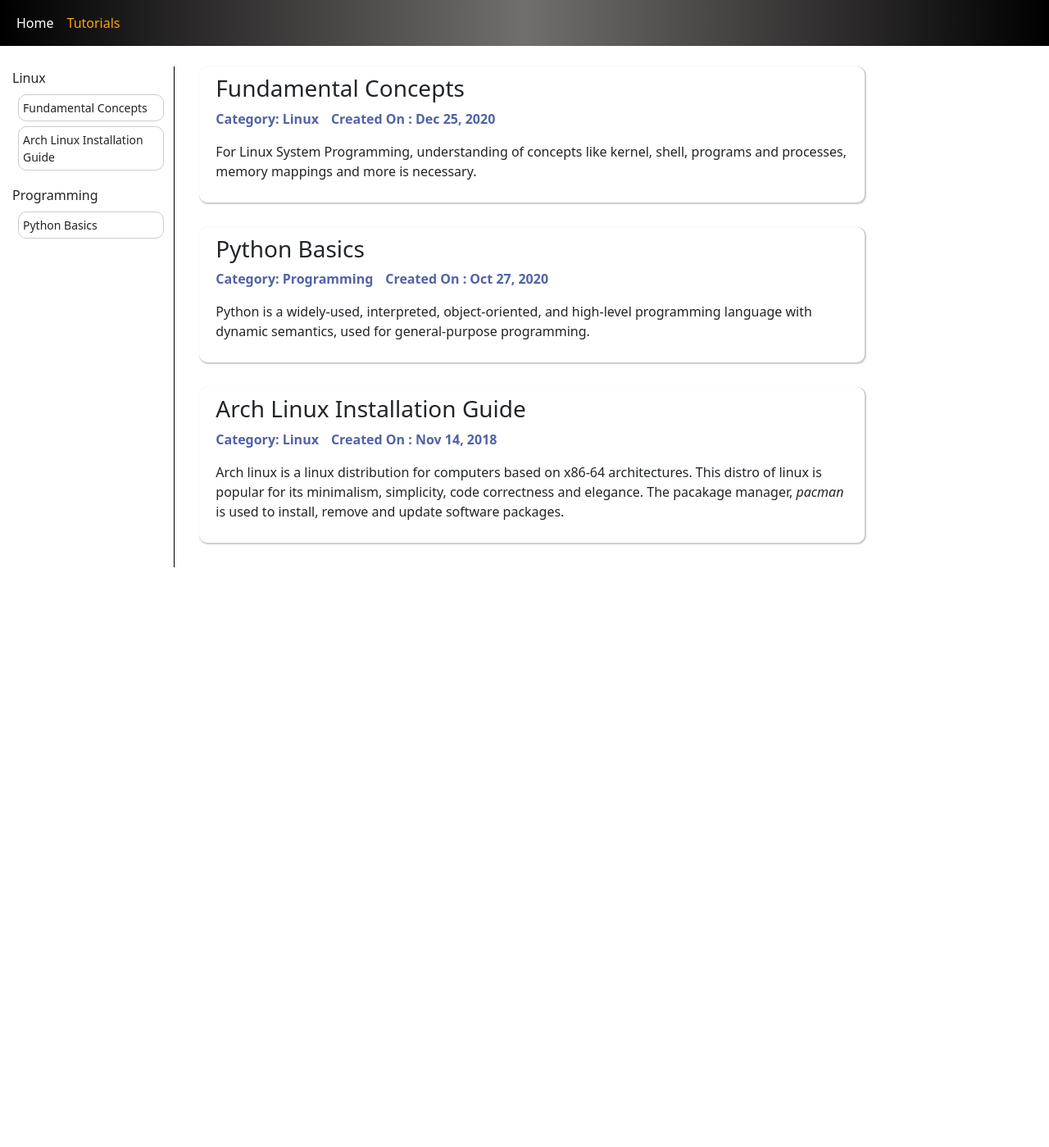
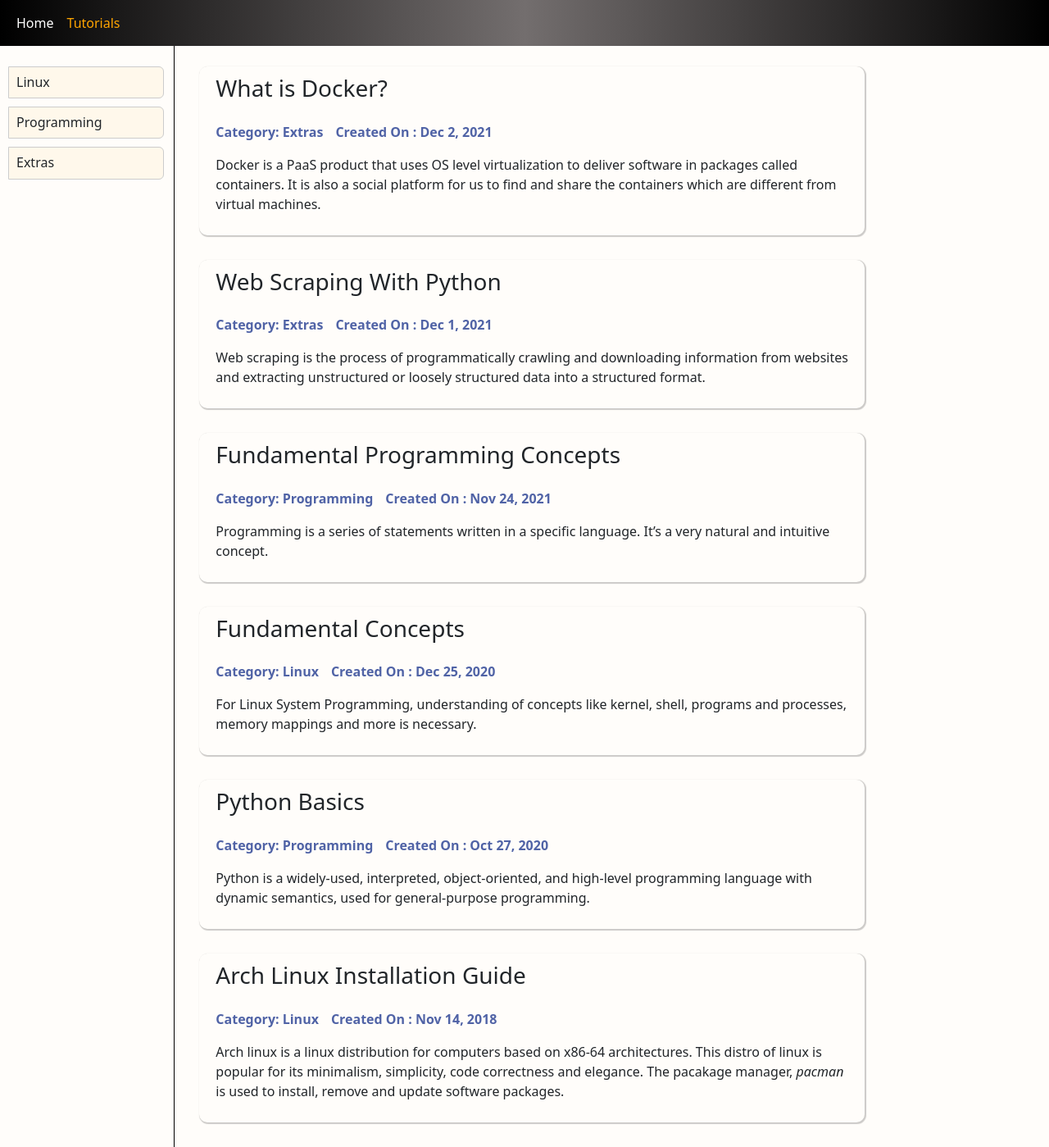
Before and after one commit to gkaucha/gkaucha.github.io, a Jekyll site: the page built from tutorials.html, in a window 1280 px wide. Shown: the whole page at 82% size. Built offline with Jekyll 4.4.1, drawn with Linux system fonts in a browser that asks for light colours; before the commit the page ends 900 px from its top, so only the background shows below that.

Commit message:
desing & content update

```diff
--- a/_includes/tutorial_sidebar.html
+++ b/_includes/tutorial_sidebar.html
@@ -4,7 +4,6 @@
     {% capture category_name %}{{ category | first }}{% endcapture %}
           <div class="tutorial__category">
               <h5>{{ category_name }}</h5>
-          </div>
 
               <div class="tutorial__sidebar--list">
                 <ul>
@@ -17,5 +16,8 @@
 
               </div>
 
+          </div>
+
+
 {% endfor %}
 </div>
--- a/_layouts/default.html
+++ b/_layouts/default.html
@@ -8,5 +8,7 @@
   <body>
     {% include navigation.html %}
     {{ content }}
+
+    <script src="/assets/js/script.js"></script>
   </body>
 </html>
--- /dev/null
+++ b/_posts/2021-11-24-Understanding-the-blockchain.md
@@ -0,0 +1,9 @@
+---
+layout: post
+title: Fundamental Programming Concepts
+categories: Programming
+---
+Programming is a series of statements written in a specific language. It's a very
+natural and intuitive concept.
+
+<!--continue-->
--- /dev/null
+++ b/_posts/2021-11-31-Web-Scraping.md
@@ -0,0 +1,9 @@
+---
+layout: post
+title: Web Scraping With Python
+categories: Extras
+---
+
+Web scraping is the process of programmatically crawling and downloading information from websites and extracting unstructured or loosely structured data into a structured format.
+
+<!--continue-->
--- /dev/null
+++ b/_posts/2021-12-02-Docker.md
@@ -0,0 +1,120 @@
+---
+layout: post
+title: What is Docker?
+categories: Extras
+---
+
+Docker is a PaaS product that uses OS level virtualization to deliver software in packages called containers.
+It is also a social platform for us to find and share the containers which are different from virtual machines.
+
+<!--continue-->
+
+
+- A client program name Docker.
+- A server program that manages a linux system.
+- A program that builds containers from code.
+- A service that distributes containers.
+- A company that does all of above.
+
+## What is a Container?
+
+A container is a self-contained sealed unit of software. It contains codes, configs, processess, networking, dependencies and operating system.
+
+
+### Confirm Docker installation
+<pre>
+$ docker
+$ docker info
+</pre>
+
+
+### Using Docker
+
+#### Docker Flow : Images to containers
+<pre>
+$ docker images                               // list all the docker images
+$ docker run -ti ubuntu:latest bash           // takes image and creates a running container containing ubuntu
+  # ls
+  # cat /etc/lsb-release
+  # exit
+$ docker ps --format=$FORMAT                  // list running docker images in vertical format
+</pre>
+
+- Images are the fixed points.
+- _docker run_ creates a running container. When we exit the container, it's still there in the stopped containers.
+- to see all the containers : $ docker ps -a
+- to see the last stopped container : $ docker ps -l --format=$FORMAT
+
+#### Docker Flow : Containers to Images
+
+Container ID and Image ID are different.
+
+<pre>
+$ docker run -ti ubuntu bash                       // creates a new running container containing latest ubuntu
+$ touch Hello-World-File                          // create a new file in container
+$ exit                                            // exit the container
+$ docker ps -l --format=$FORMAT                   // look most recently exited container
+$ docker commit [container ID]                    // makes the image out of the container id and prints image ID
+$ docker tag [ImageID] [image-name-1]                 // creates repository (image) name tag
+$ docker images                                   // list all the docker images
+$ docker run -ti [image-name] bash                // runs the image and confirm the file we created earlier
+$ docker commit [Container NAMES] [image-name-2]  // creates image name from container name escaping tag
+$ docker images
+</pre>
+
+#### Run processes in containers
+
+<pre>
+$ docker run -rm  -ti ubuntu sleep 5      // starts a container, sleeps for 5, exits and gets deleted
+$ docker run -ti ubuntu bash -c "sleep 3; echo all done"     // first starts container process and sleeps for 3 seconds and then echoes
+
+$ docker run -d -ti ubuntu bash     // starts docker as detached
+$ docker attach [container NAMES]   // takes back to the specified container
+$ docker ps                        // list docker processes
+</pre>
+
+Also we can detach from running container using : Ctrl-p Ctrl-q
+
+##### Running more things in container
+<pre>
+$ docker exec -ti [container NAMES] bash                  // starts  process called bash in an existing container
+</pre>
+
+### Manage Containers
+
+#### Logs
+<pre>
+$ docker run --name example -d ubuntu bash -c "lose /etc/password"   // creates "example" container and tries to execute command
+$ docker logs example                                                //prints the logs of example container
+</pre>
+
+### Stopping and Removing Containers
+<pre>
+$ docker kill [container_name]        // kills container to make them stopped
+$ docker rm [container_name]          // explicity removes stopped container
+</pre>
+
+### Resource Constraints
+
+<pre>
+$ docker run --memory maximum-allowed-memory image-name command  // sets memory limit
+
+$ docker run --cpu-shares           // CPU limits related to other containers
+$ docker run --cpu-quota          //  CPU limit in general
+
+</pre>
+
+
+### Note
+
+1. Don't let containers fetch dependencies when they start.
+2. Don't leave important things in unnamed stopped containers.
+
+
+### Container Networking
+
+- Programs is containers are isolated from the internet by default.
+- Containers can be grouped into "private" networks.
+- Who can connect to whom can be explicitly choosen.
+- Expose ports to let connections in
+- Private networks to connect between containers.
--- a/_sass/main.scss
+++ b/_sass/main.scss
@@ -1,5 +1,8 @@
     // typography
 
+    body{
+        background: lighten(#ffedcc,9%);
+    }
 
     ul {
         list-style: none;
@@ -21,24 +24,33 @@
 
     .tutorial {
 
-        padding-top: 25px;
-
         &__category {
-            padding: 5px;
-            margin-bottom: 5px;
+            cursor: pointer;
+            margin-bottom:5px;
             h5{
-                margin-bottom:0;
+                margin-bottom: 10px;
+                border: 1px solid #ccc;
+                background:lighten(#ffedcc,6%);
+                padding: 9px;
+                border-radius: 0px 6px 6px 0px;
             }
         }
         &__sidebar {
             // width: 20%;
+            padding-top: 25px;
             padding-left: 10px;
             border-right: 1px solid rgb(0,0,0);
 
             &--list{
                 padding-left: 12px;
+                display: none;
+
+                &.show{
+                    display: block !important;
+                }
                 ul{
                     padding-left: 0;
+                    margin-bottom: 15px;
                     li{
 
                         &:not(:last-child){
@@ -66,7 +78,7 @@
 
         &__content {
             padding-left: 30px;
-
+            padding-top: 25px;
             a{
                 display: block;
                  box-shadow: 1px 1px 1px 1px rgba(0,0,0,.2);
@@ -97,4 +109,27 @@
             padding-bottom: 30px;
         }
 
+        &__body{
+            pre {
+                background: lighten(#000,9%);
+                color: #fff;
+                padding: 9px 15px;
+                border-radius: 6px;
+            }
+
+            #note{
+                background: darken(#6ab0de,1%);
+                color: #fff;
+                padding: 9px 15px;
+                border-radius: 6px 6px 0px 0px;
+                margin-bottom: 0px;
+
+                & + ol, & + p{
+                    background: lighten(#6ab0de,12%);
+                    padding: 15px 30px;
+                    border-radius: 0px 0px 6px 6px;
+                }
+            }
+        }
+
     }
--- a/assets/css/bootstrap/_reboot.scss
+++ b/assets/css/bootstrap/_reboot.scss
@@ -172,7 +172,7 @@
 ul,
 dl {
   margin-top: 0;
-  margin-bottom: 1rem;
+  margin-bottom: 1.5rem;
 }
 
 ol ol,
@@ -290,7 +290,7 @@
 pre {
   display: block;
   margin-top: 0; // 1
-  margin-bottom: 1rem; // 2
+  margin-bottom: 1.5rem; // 2
   overflow: auto; // 3
   @include font-size($code-font-size);
   color: $pre-color;
--- a/assets/css/styles.scss
+++ b/assets/css/styles.scss
@@ -13,6 +13,8 @@
 $h5-font-size: 1rem;
 $h6-font-size: 0.75rem;
 
+$headings-margin-bottom: 1.5rem;
+
 @import "bootstrap/bootstrap";
 
 
--- /dev/null
+++ b/assets/js/script.js
@@ -0,0 +1,16 @@
+var dropdown = document.querySelectorAll('.tutorial__category');
+dropdown.forEach(function(el){
+    el.addEventListener('click',function(e){
+        e.target.nextElementSibling.classList.toggle('show');
+    });
+});
+
+document.onclick = function(e){
+    var _target = document.querySelectorAll('.tutorial__sidebar--list.show');
+    _target.forEach(function(el){
+        if(el != e.target.nextElementSibling){
+            el.classList.toggle('show');
+        }
+
+    })
+}
```
Lines whose indentation alone changed are shown as unchanged.
